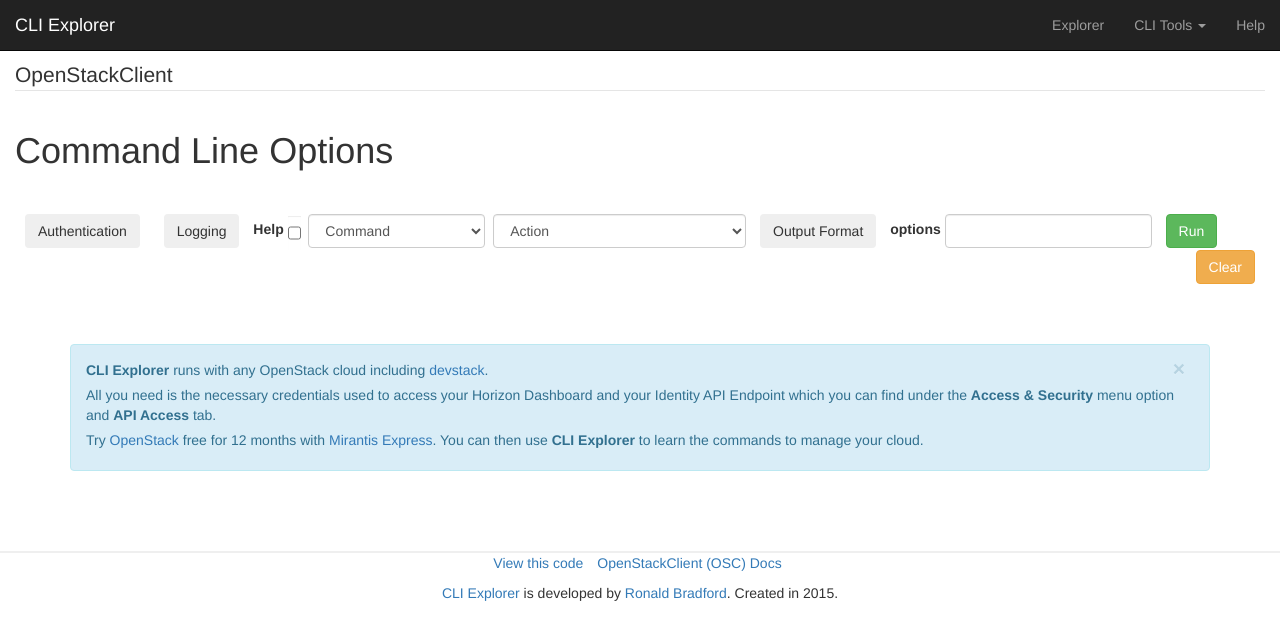
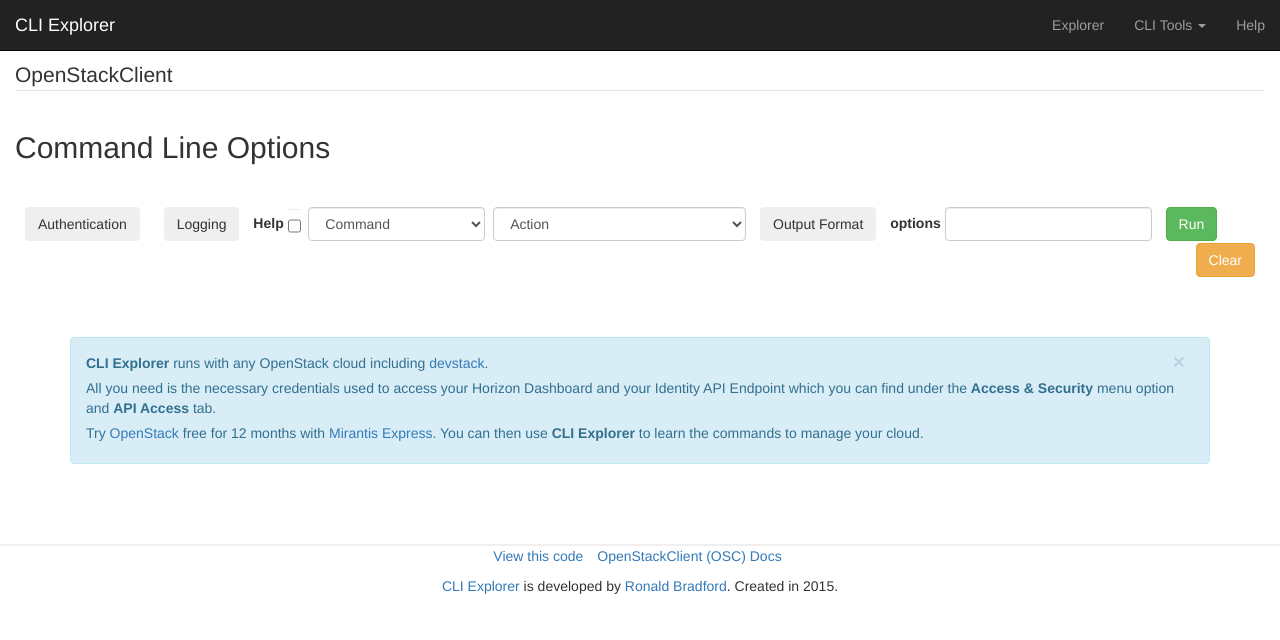
Before and after one commit to ronaldbradford/cli_explorer, a plain HTML site: page www/index.htm in a window 1280 px wide. Drawn offline with Linux system fonts and the light colour scheme.

Commit message:
Reduced font size of main heading

```diff
--- a/www/index.htm
+++ b/www/index.htm
@@ -233,7 +233,7 @@
       <fieldset>
         <legend>OpenStackClient</legend>
         <form class="form-inline" method="POST">
-          <h1>Command Line Options</h1>
+          <h2>Command Line Options</h2>
           <div class="row" style="margin-top:40px">
             <div class="col-md-12">
               <div id="msg" class="alert alert-dismissible" role="alert" style="display:none">
```
